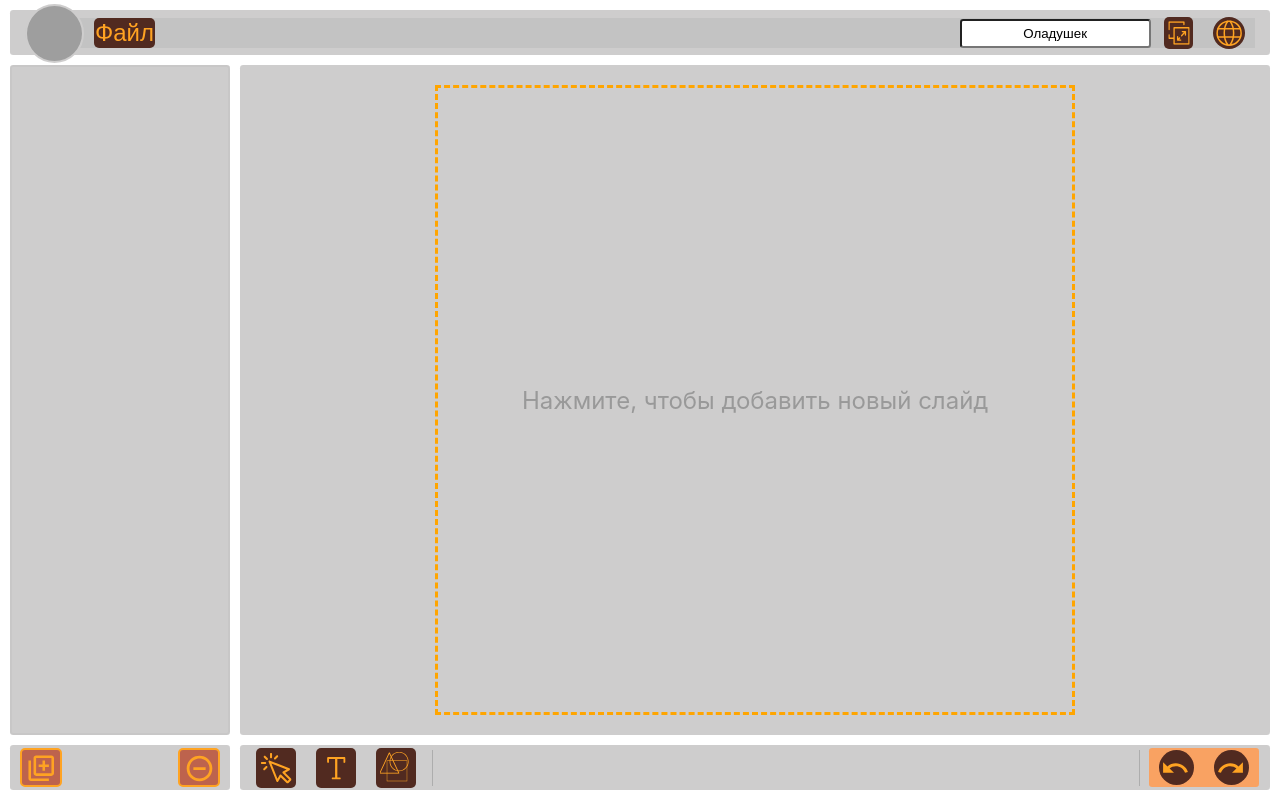
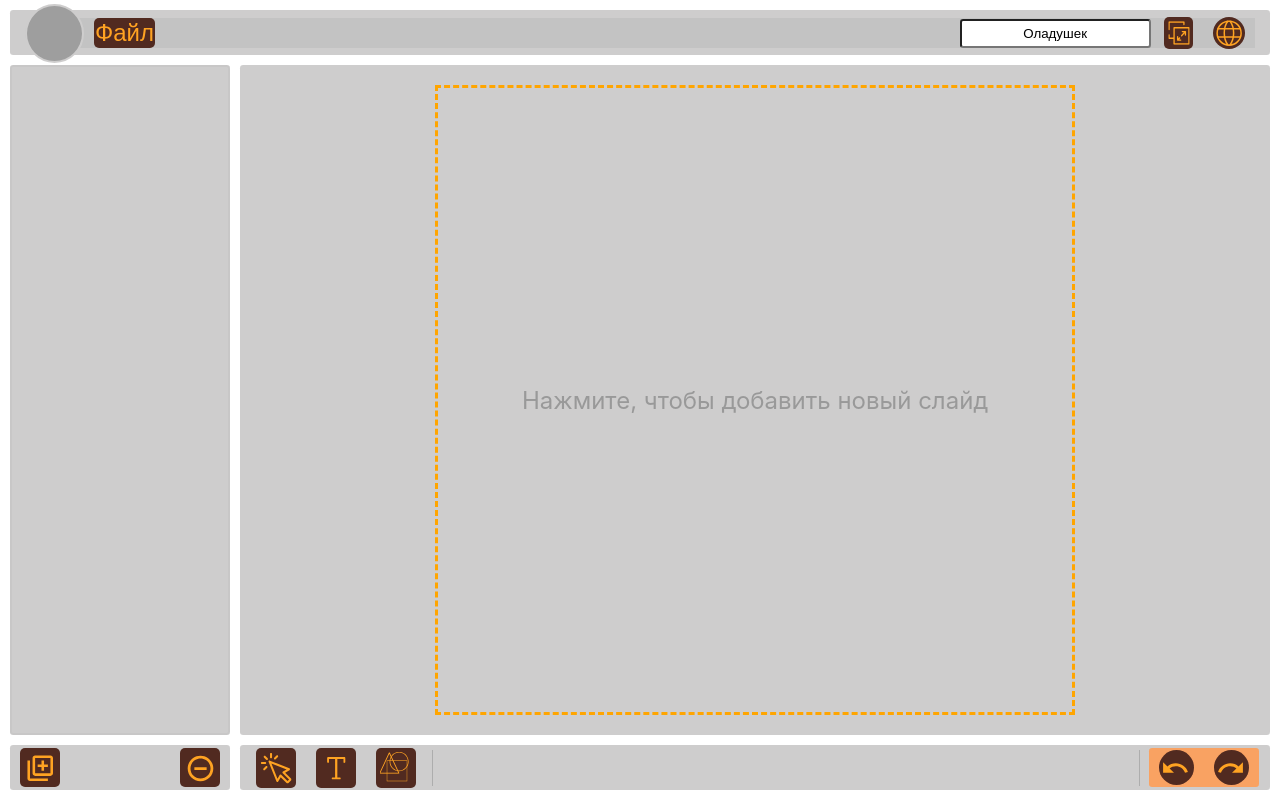
Before and after one commit to pklgn/project-os, a React (Create React App) app: page / in a window 1280 px wide. Built offline with nearby package versions, Linux system fonts and the light colour scheme; grey boxes are pictures that could not be loaded.

Commit message:
фича: кнопка

```diff
--- a/src/components/AppFooter/ElementListTool/ElementListTool.tsx
+++ b/src/components/AppFooter/ElementListTool/ElementListTool.tsx
@@ -50,12 +50,11 @@ export function ElementListTool(props: ElementListToolProps): JSX.Element {
                     text={undefined}
                     state={'disabled'}
                     id="select-tool-button"
-                    shouldStopPropagation={false}
                     optionalText={undefined}
                     iconLeft={<SelectCursorIcon color="#ffa322" />}
                     iconRight={undefined}
                     cssMix={undefined}
-                    func={() => {
+                    onClick={() => {
                         undefined;
                     }}
                 />
@@ -64,12 +63,11 @@ export function ElementListTool(props: ElementListToolProps): JSX.Element {
                     text={undefined}
                     state={'disabled'}
                     id="text-tool-button"
-                    shouldStopPropagation={false}
                     optionalText={undefined}
                     iconLeft={<TextIcon color="#ffa322" />}
                     iconRight={undefined}
                     cssMix={undefined}
-                    func={() => {
+                    onClick={() => {
                         undefined;
                     }}
                 />
@@ -78,12 +76,11 @@ export function ElementListTool(props: ElementListToolProps): JSX.Element {
                     text={undefined}
                     state={'disabled'}
                     id="geometry-tool-button"
-                    shouldStopPropagation={false}
                     optionalText={undefined}
                     iconLeft={<GeometryIcon color="#ffa322" />}
                     iconRight={undefined}
                     cssMix={undefined}
-                    func={() => {
+                    onClick={() => {
                         undefined;
                     }}
                 />
@@ -97,12 +94,11 @@ export function ElementListTool(props: ElementListToolProps): JSX.Element {
                     text={undefined}
                     state={'disabled'}
                     id="undo-button"
-                    shouldStopPropagation={false}
                     optionalText={undefined}
                     iconLeft={<RedoUndoIcon turn="undo" color="#ffa322" />}
                     iconRight={undefined}
                     cssMix={undefined}
-                    func={() => {
+                    onClick={() => {
                         undefined;
                     }}
                 />
@@ -111,12 +107,11 @@ export function ElementListTool(props: ElementListToolProps): JSX.Element {
                     text={undefined}
                     state={'disabled'}
                     id="redo-button"
-                    shouldStopPropagation={false}
                     optionalText={undefined}
                     iconLeft={<RedoUndoIcon turn="redo" color="#ffa322" />}
                     iconRight={undefined}
                     cssMix={undefined}
-                    func={() => {
+                    onClick={() => {
                         undefined;
                     }}
                 />
--- a/src/components/AppFooter/SlideListTool/SlideListTool.tsx
+++ b/src/components/AppFooter/SlideListTool/SlideListTool.tsx
@@ -1,11 +1,9 @@
 import styles from './SlideListTool.module.css';
-import { BaseSyntheticEvent, useContext, useEffect } from 'react';
+import { useEffect, useRef, useState } from 'react';
 
-import { Button } from '../../common/Button/Button';
+import { Button, ButtonProps } from '../../common/Button/Button';
 import { AddSlideIcon } from '../../common/icons/AddSlide/AddSlide';
 import { DeleteSlideIcon } from '../../common/icons/DeleteSlide/DeleteSlide';
-
-import { LocaleContext, LocaleContextType } from '../../../App';
 
 import { addSlide, deleteSelectedSlides } from '../../../redux/action-creators/slideActionCreators';
 import { bindActionCreators } from 'redux';
@@ -17,8 +15,6 @@ type SlideListToolProps = {
 };
 
 export function SlideListTool(_: SlideListToolProps): JSX.Element {
-    const localeContext: LocaleContextType = useContext(LocaleContext);
-
     const dispatch = useDispatch();
     const dispatchAddSlideAction = bindActionCreators(addSlide, dispatch);
     const dispatchDeleteSlideAction = bindActionCreators(deleteSelectedSlides, dispatch);
@@ -49,32 +45,49 @@ export function SlideListTool(_: SlideListToolProps): JSX.Element {
         };
     }, [dispatchAddSlideAction, dispatchKeepModelAction]);
 
+    const buttonsInfo = [
+        {
+            type: 'default',
+            text: undefined,
+            state: 'independently',
+            id: 'add-slide-button',
+            optionalText: undefined,
+            iconLeft: <AddSlideIcon color="#ffa322" />,
+            iconRight: undefined,
+            cssMix: undefined,
+            onClick: addSlideButtonFunction,
+        },
+        {
+            type: 'default',
+            text: undefined,
+            state: 'independently',
+            id: 'delete-slide-button',
+            optionalText: undefined,
+            iconLeft: <DeleteSlideIcon color="#ffa322" />,
+            iconRight: undefined,
+            cssMix: undefined,
+            onClick: deleteSelectedSlidesButtonFunction,
+        },
+    ] as ButtonProps[];
+
     return (
         <div className={styles['slides-list-tools']}>
-            <Button
-                type={'default'}
-                text={undefined}
-                state={'active'}
-                id="add-slide-button"
-                shouldStopPropagation={false}
-                optionalText={undefined}
-                iconLeft={<AddSlideIcon color="#ffa322" />}
-                iconRight={undefined}
-                cssMix={undefined}
-                func={addSlideButtonFunction}
-            />
-            <Button
-                type={'default'}
-                text={undefined}
-                state={'active'}
-                id="delete-slide-button"
-                shouldStopPropagation={false}
-                optionalText={undefined}
-                iconLeft={<DeleteSlideIcon color="#ffa322" />}
-                iconRight={undefined}
-                cssMix={undefined}
-                func={deleteSelectedSlidesButtonFunction}
-            />
+            {buttonsInfo.map((info, index) => {
+                return (
+                    <Button
+                        key={index}
+                        type={info.type}
+                        text={info.text}
+                        state={info.state}
+                        id={info.id}
+                        optionalText={info.optionalText}
+                        iconLeft={info.iconLeft}
+                        iconRight={info.iconRight}
+                        cssMix={info.cssMix}
+                        onClick={info.onClick}
+                    />
+                );
+            })}
         </div>
     );
 }
--- a/src/components/AppTop/AppTop.tsx
+++ b/src/components/AppTop/AppTop.tsx
@@ -40,12 +40,11 @@ export function AppTop(): JSX.Element {
                     text={'Файл'}
                     state={'disabled'}
                     id="file-button"
-                    shouldStopPropagation={false}
                     optionalText={undefined}
                     iconLeft={undefined}
                     iconRight={undefined}
                     cssMix={undefined}
-                    func={() => {
+                    onClick={() => {
                         undefined;
                     }}
                 />
@@ -62,12 +61,11 @@ export function AppTop(): JSX.Element {
                     text={undefined}
                     state={'disabled'}
                     id="fullscreen-button"
-                    shouldStopPropagation={false}
                     optionalText={undefined}
                     iconLeft={<FullscreenIcon color="#ffa322" />}
                     iconRight={undefined}
                     cssMix={{ padding: '3px 2px 3px 3px' }}
-                    func={() => {
+                    onClick={() => {
                         undefined;
                     }}
                 />
@@ -75,13 +73,12 @@ export function AppTop(): JSX.Element {
                     type={'default'}
                     state={'disabled'}
                     id="lang-button"
-                    shouldStopPropagation={false}
                     text={undefined}
                     optionalText={undefined}
                     iconLeft={<GlobeIcon width={30} height={30} color="#ffa322" />}
                     iconRight={undefined}
                     cssMix={{ borderRadius: '50%' }}
-                    func={() => {
+                    onClick={() => {
                         undefined;
                     }}
                 />
--- a/src/components/PresentationViewer/PresentationViewer.module.css
+++ b/src/components/PresentationViewer/PresentationViewer.module.css
@@ -6,6 +6,10 @@
     height: 100%;
     width: 100%;
     z-index: 2005;
+}
+
+.viewer * {
+    user-select: none;
 }
 
 .to-previous-slide-area-selector {
--- a/src/components/common/Button/Button.module.css
+++ b/src/components/common/Button/Button.module.css
@@ -6,6 +6,7 @@
   margin-right: 10px;
   padding: 0;
   border-radius: 5px;
+  outline: none;
 }
 
 .default {
--- a/src/components/common/Button/Button.tsx
+++ b/src/components/common/Button/Button.tsx
@@ -2,45 +2,76 @@ import styles from './Button.module.css';
 import CSS from 'csstype';
 
 import { joinClassNames } from '../../utils/joinClassNames';
-import { BaseSyntheticEvent } from 'react';
+import { BaseSyntheticEvent, MouseEvent, useEffect, useRef, useState } from 'react';
 
-type ButtonState = 'pressed' | 'active' | 'disabled' | 'regardless';
+type ButtonState = 'pressed' | 'active' | 'disabled' | 'independently';
 type ButtonType = 'in-list' | 'default';
 
 export type ButtonProps = {
     type: ButtonType;
     state: ButtonState;
     id: string;
-    shouldStopPropagation: boolean;
     text: string | undefined;
     optionalText: string | undefined;
     iconLeft: JSX.Element | undefined;
     iconRight: JSX.Element | undefined;
     cssMix: CSS.Properties | undefined;
-    func: () => void;
+    onClick: (_: BaseSyntheticEvent) => void;
 };
 
 export function Button(props: ButtonProps) {
-    const { type, state, id, shouldStopPropagation, text, optionalText, iconLeft, iconRight, cssMix, func } = props;
+    const { type, state, id, text, optionalText, iconLeft, iconRight, cssMix, onClick } = props;
+    const buttonRef = useRef<HTMLButtonElement>(null);
 
     const disabled = state === 'disabled';
 
-    const classes = joinClassNames(['button', type, state ?? ''])
-        .trim()
-        .split(' ');
-    const onMouseDownHandler = (event: BaseSyntheticEvent) => {
-        if (shouldStopPropagation) {
-            event.stopPropagation();
+    const [classes, setClasses] = useState(
+        joinClassNames(['button', type ?? '', state ?? ''])
+            .trim()
+            .split(' '),
+    );
+
+    const onMouseDownHandler = () => {
+        console.log('mousedown');
+        // if (state === 'independently') {
+        //     setClasses(
+        //         joinClassNames(['button', type ?? '', 'active'])
+        //             .trim()
+        //             .split(' '),
+        //     );
+        // }
+    };
+
+    const onEnter = (event: MouseEvent) => {
+        if (event.buttons === 1) {
+            console.log('entered and pressed');
         }
     };
 
-    const onClick = (event: BaseSyntheticEvent) => {
-        func();
+    const onMouseUpHandler = () => {
+        if (state === 'independently') {
+            setClasses(
+                joinClassNames(['button', type ?? '', 'disabled'])
+                    .trim()
+                    .split(' '),
+            );
+        }
     };
+
+    useEffect(() => {
+        document.addEventListener('mouseup', onMouseUpHandler);
+
+        return () => {
+            document.removeEventListener('mouseup', onMouseUpHandler);
+        };
+    }, [onMouseUpHandler]);
 
     return (
         <button
+            ref={buttonRef}
             className={`${styles[classes[0]] ?? ''} ${styles[classes[1]] ?? ''} ${styles[classes[2]] ?? ''}`}
+            onMouseDown={onMouseDownHandler}
+            onMouseEnter={onEnter}
             onClick={onClick}
             style={cssMix}
             id={id}
```
